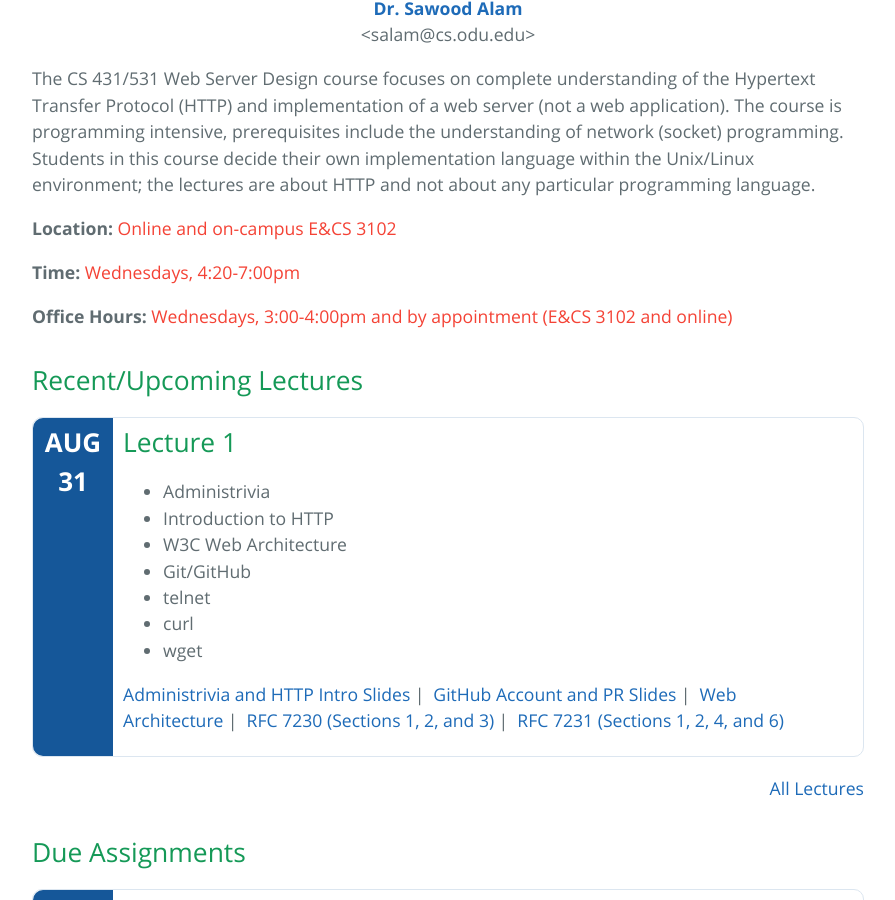
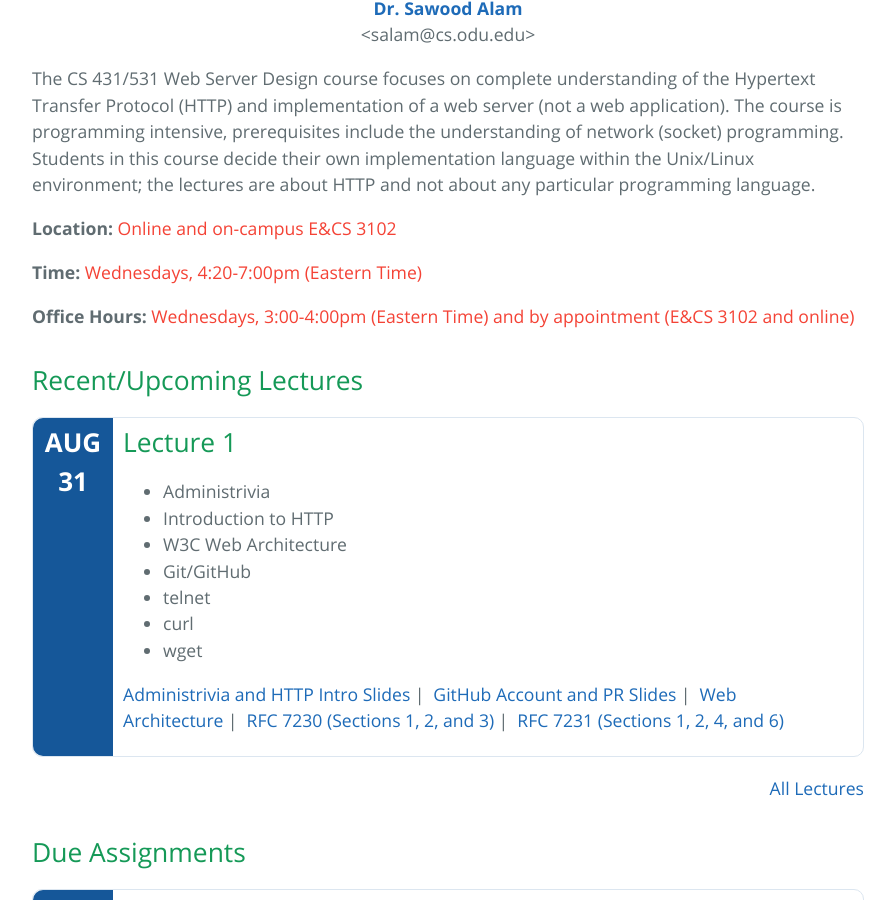
Before and after one commit to ibnesayeed/cs531-f22.github.io, a Jekyll site: the page built from index.md, in a window 1280 px wide and 900 px high, scrolled down 498 px. Shown: the whole window, without its empty margins (192-1087 px from the left). Built offline with Jekyll 4.4.1, drawn with Linux system fonts in a browser that asks for light colours; the repository's description, which GitHub fills in, is left out.

Commit message:
Add timezone to timings

```diff
--- a/_data/course.yml
+++ b/_data/course.yml
@@ -4,7 +4,7 @@ semester: Fall 2022
 homepage: https://cs531-f22.github.io/
 prerequisites: Familiarity with Unix/Linux, Socket programming, Git, and Docker
 office: E&CS 3102 and online
-officehours: Wednesdays, 3:00-4:00pm and by appointment
+officehours: Wednesdays, 3:00-4:00pm (Eastern Time) and by appointment
 university:
   name: Old Dominion University
   abbr: ODU
@@ -14,7 +14,7 @@ department:
   abbr: CS
   url: https://odu.edu/compsci
 location: Online and on-campus E&CS 3102
-timing: Wednesdays, 4:20-7:00pm
+timing: Wednesdays, 4:20-7:00pm (Eastern Time)
 crns:
   - 23955 (CS431) [In Hampton Roads]
   - 23956 (CS431) [In Virginia]
```
